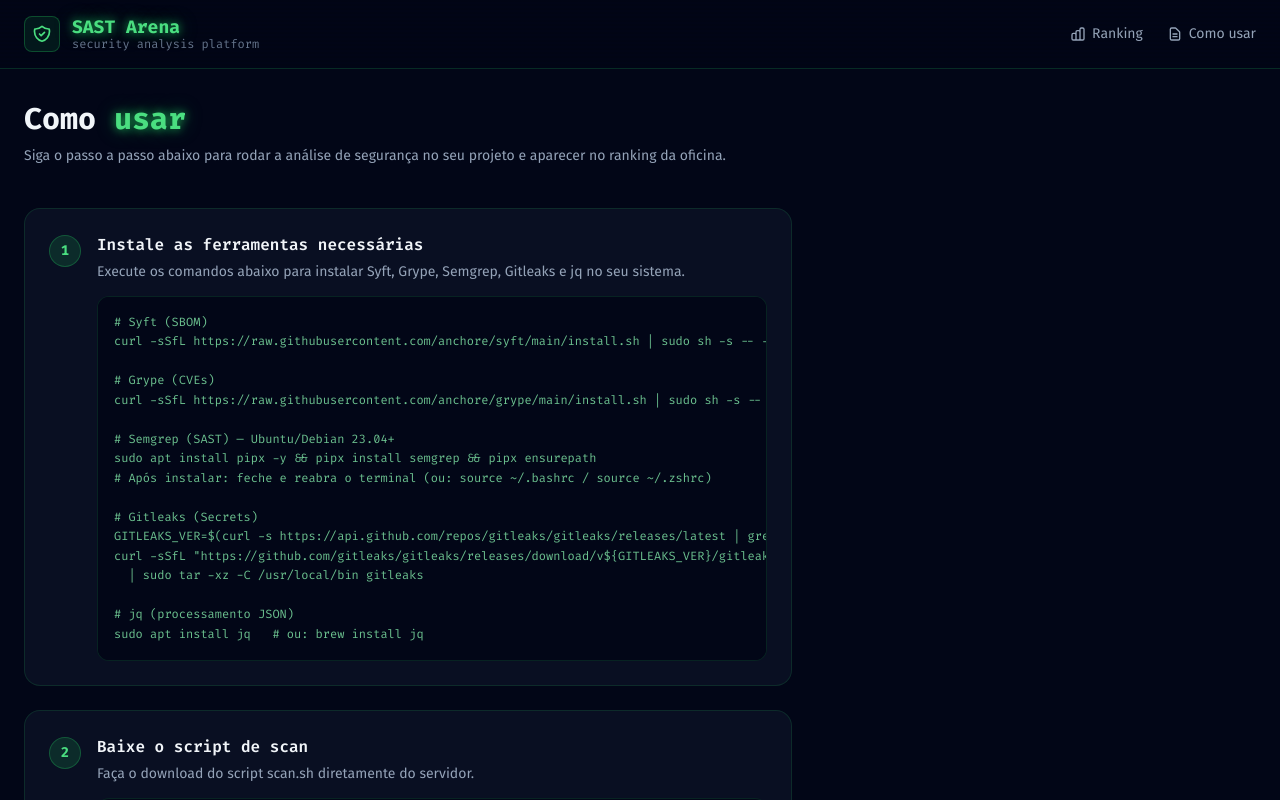
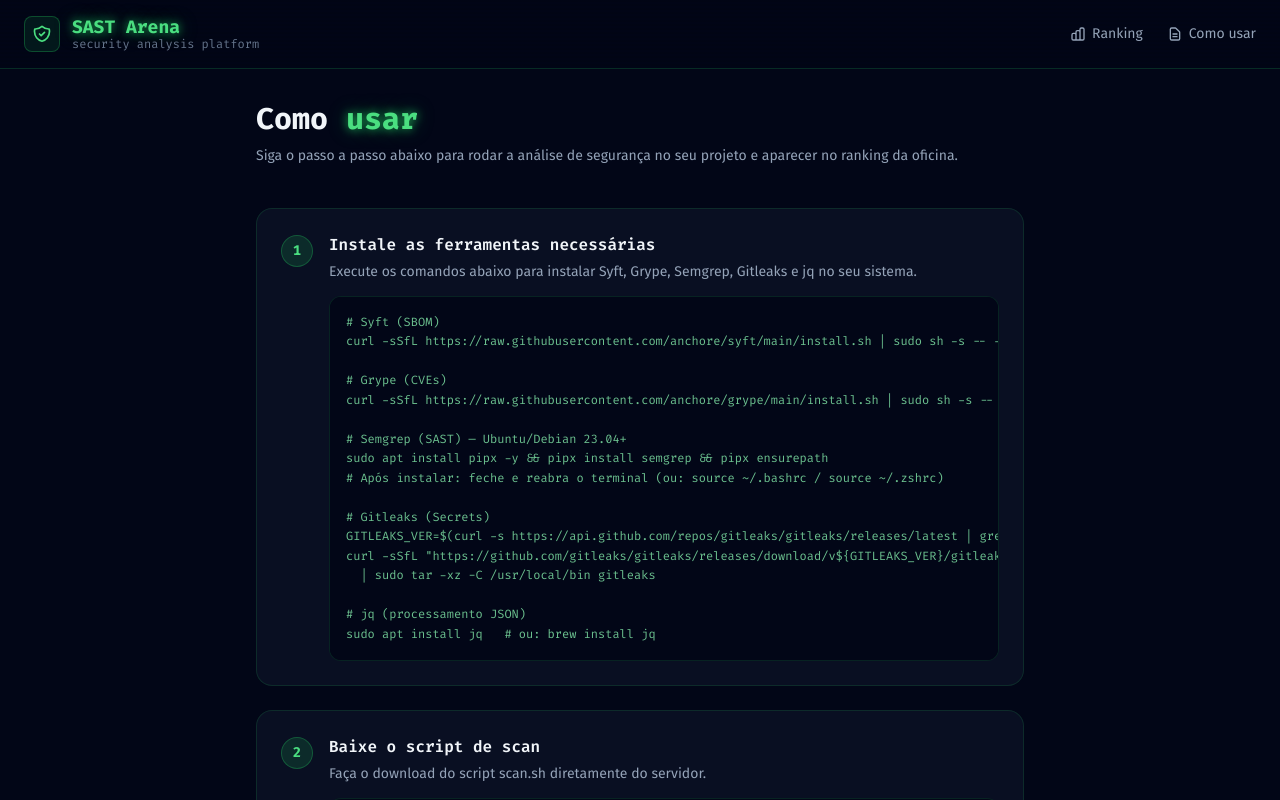
Before and after one commit to YuriZetoles/code-review---SAST, a React (Vite) app in the folder web/: page /como-usar in a window 1280 px wide. Shown: the top 800 px of the page. Built offline with nearby package versions, Linux system fonts and the light colour scheme; no server answers.

Commit message:
style: centralizar conteúdo da página como usar

```diff
--- a/web/src/pages/InstructionsPage.tsx
+++ b/web/src/pages/InstructionsPage.tsx
@@ -74,7 +74,7 @@
 
 export function InstructionsPage() {
   return (
-    <div className="max-w-3xl">
+    <div className="max-w-3xl mx-auto">
       {/* Header */}
       <div className="mb-10">
         <h1 className="text-3xl font-bold font-code text-slate-100 mb-2">
```
